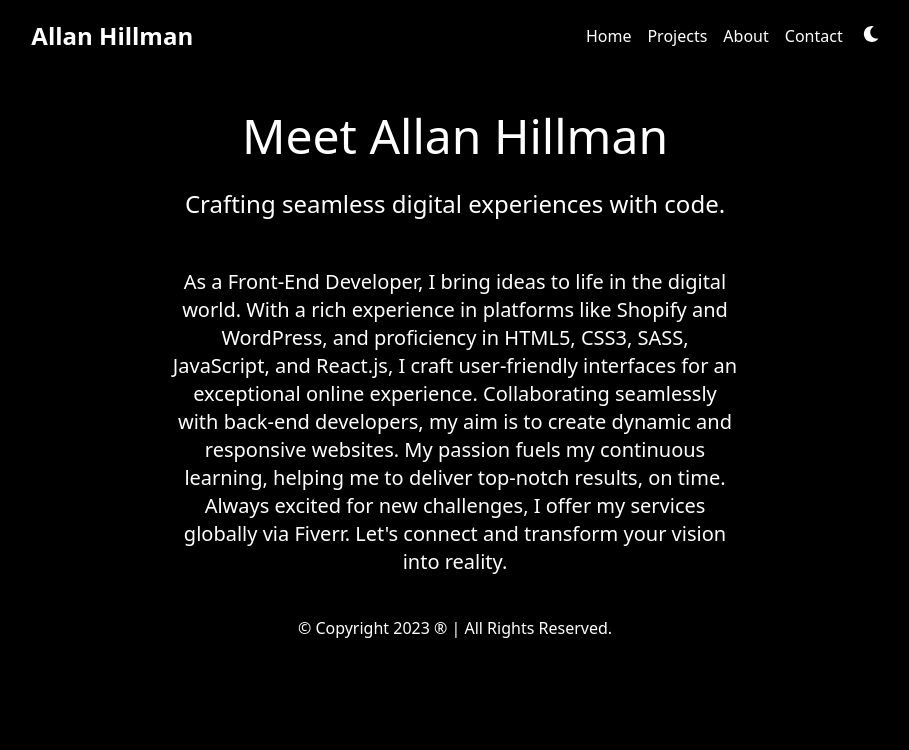
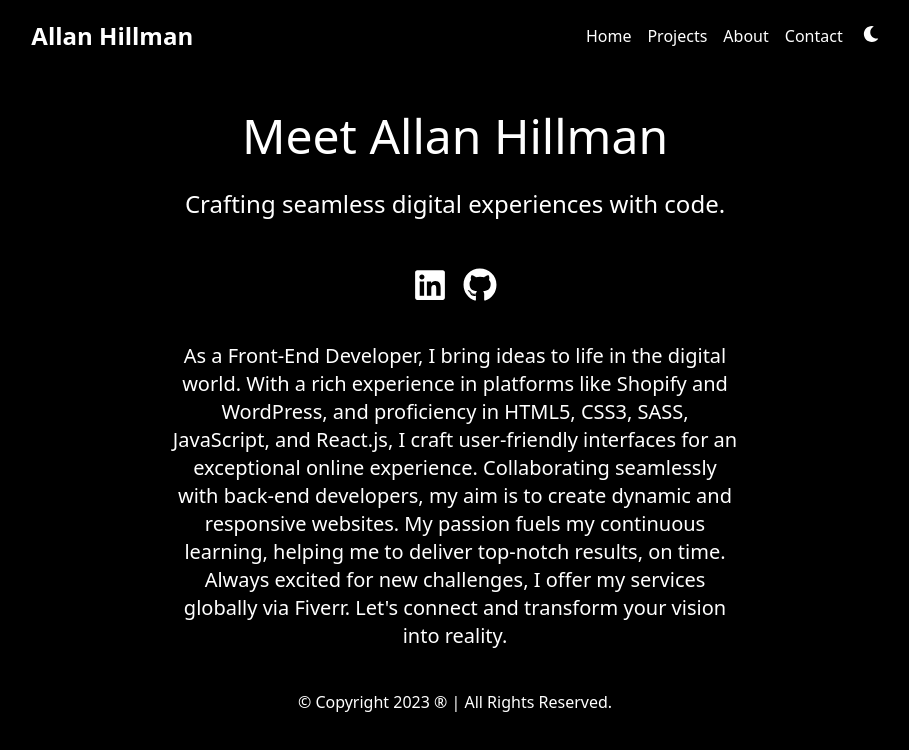
Before and after one commit to mrwebwork/portfolio-site, a Next.js app: page /about in a window 1280 px wide. Shown: the top 750 px of the page, without its empty margins (185-1094 px from the left). Built offline with nearby package versions, Linux system fonts and the light colour scheme.

Commit message:
Add socials to pages

```diff
--- a/components/SocialMedia.jsx
+++ b/components/SocialMedia.jsx
@@ -3,7 +3,7 @@ import { FaLinkedin, FaGithub } from "react-icons/fa";
 
 export default function SocialMedia() {
   return (
-    <div className="container mx-auto flex justify-center">
+    <div className="container mx-auto flex justify-center pb-10">
       <a
         href="https://www.linkedin.com/in/allanhillman"
         target="_blank"
--- a/pages/about.jsx
+++ b/pages/about.jsx
@@ -3,6 +3,7 @@ import Navbar from "@/components/Navbar";
 import Header from "@/components/Header";
 import Paragraph from "@/components/Paragraph";
 import Footer from "@/components/Footer";
+import SocialMedia from "@/components/SocialMedia";
 
 export default function About() {
   return (
@@ -12,6 +13,7 @@ export default function About() {
         pageHeader="Meet Allan Hillman"
         pageDesc="Crafting seamless digital experiences with code."
       />
+      <SocialMedia />
       <Paragraph className="text-black-400 text-xl px-5">
         As a Front-End Developer, I bring ideas to life in the digital world.
         With a rich experience in platforms like Shopify and WordPress, and
--- a/pages/contact.jsx
+++ b/pages/contact.jsx
@@ -1,6 +1,7 @@
 import React from "react";
 import Navbar from "@/components/Navbar";
 import Header from "@/components/Header";
+import SocialMedia from "@/components/SocialMedia";
 import Footer from "@/components/Footer";
 
 export default function Contact() {
@@ -11,6 +12,7 @@ export default function Contact() {
         pageHeader="Contact Me"
         pageDesc="Let's connect! Excited to discuss your web development needs."
       />
+      <SocialMedia />
       <Footer />
     </>
   );
--- a/pages/projects.jsx
+++ b/pages/projects.jsx
@@ -3,6 +3,7 @@ import Navbar from "@/components/Navbar";
 import Footer from "@/components/Footer";
 import Header from "@/components/Header";
 import ProjectCard from "@/components/ProjectCard";
+import SocialMedia from "@/components/SocialMedia";
 
 export default function Projects() {
   return (
@@ -13,6 +14,7 @@ export default function Projects() {
           pageHeader="Websites & Personal Projects"
           pageDesc="Showcasing my web development journey & creations."
         />
+        <SocialMedia />
         <Header pageHeader="Giddy Websites" />
         <section className="container mx-auto lg:flex lg:flex-wrap lg:justify-center">
           <ProjectCard
```
